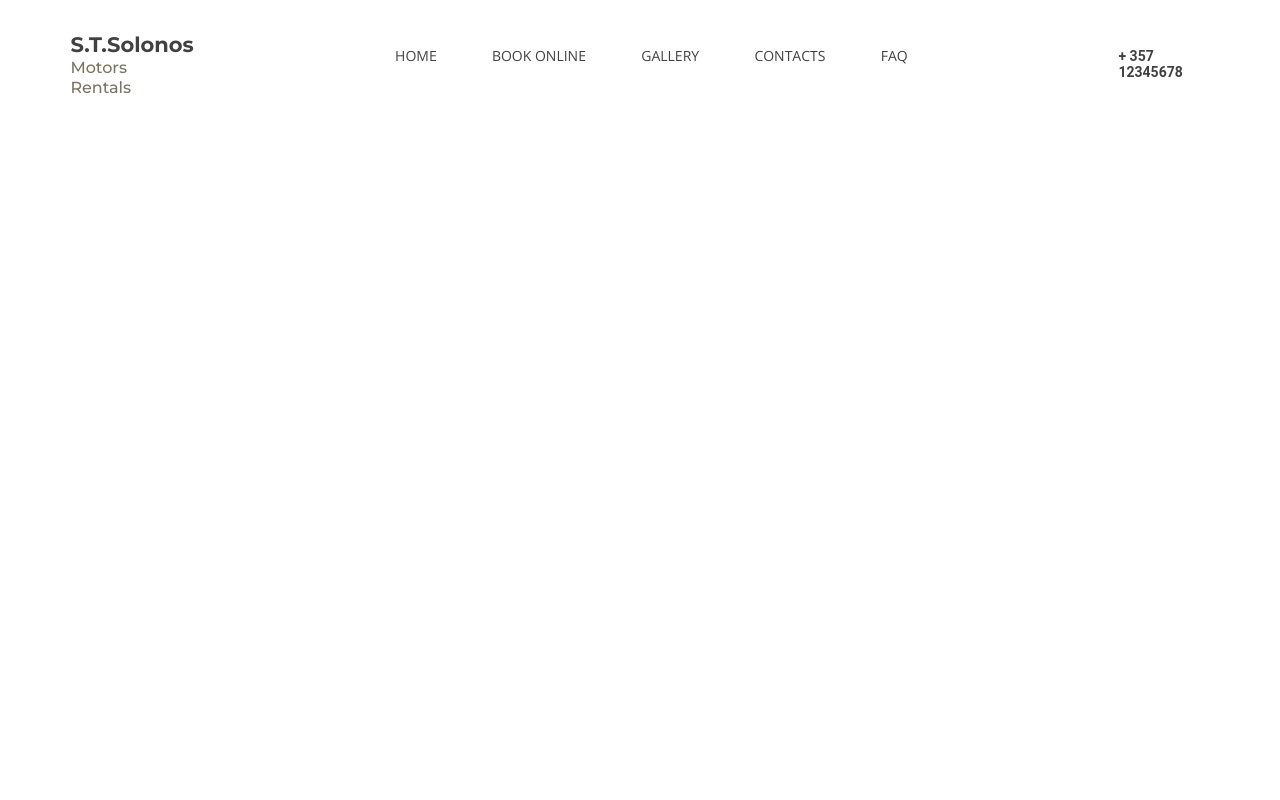
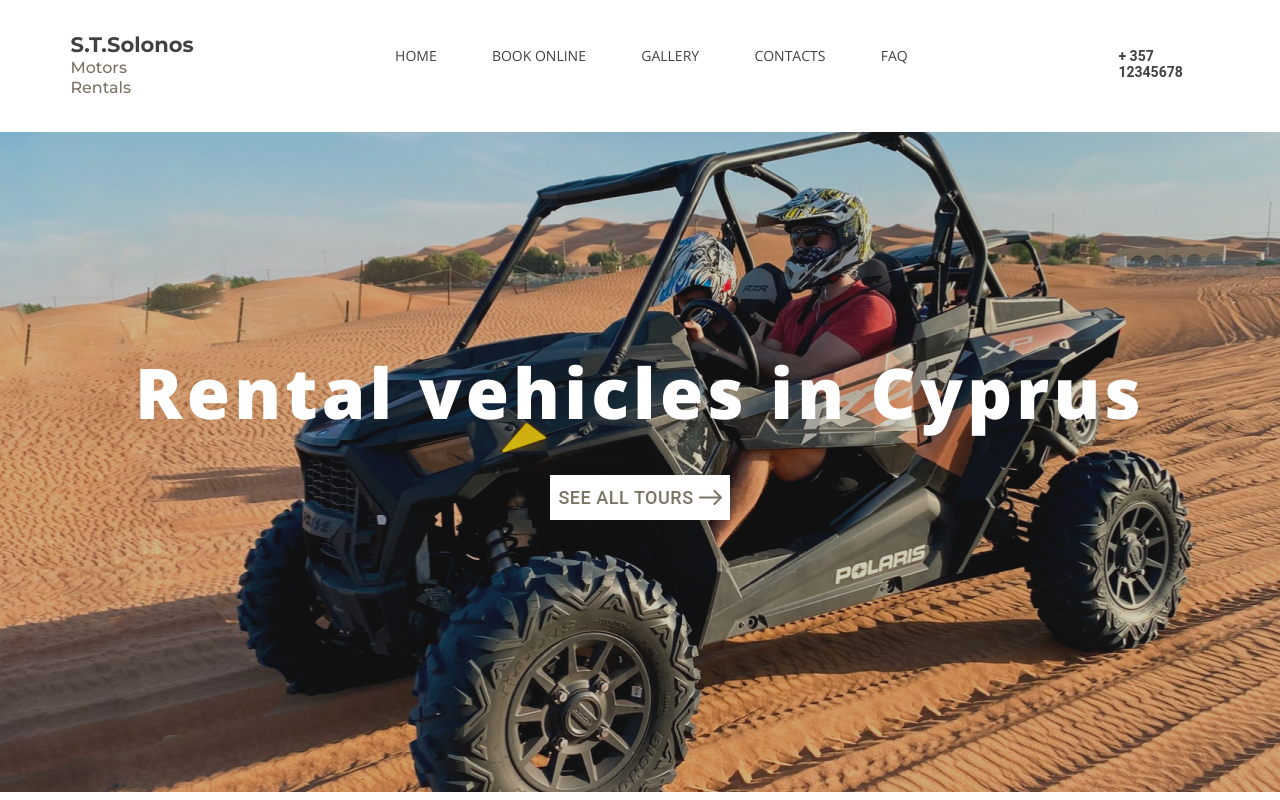
Before and after one commit to StanP93/Motors-Rentals-site, a website: page index.html in a window 1280 px wide. Drawn offline with nearby package versions, Linux system fonts and the light colour scheme.

Commit message:
added head-block and styles

```diff
--- a/index.html
+++ b/index.html
@@ -31,7 +31,10 @@
         </div>
     </header>
     <main>
-
+        <article class="head-block">
+            <h1>Rental vehicles in Cyprus</h1>
+            <button>See all tours<img src="assets/images/arrow.svg" alt="no-image"></button>
+        </article>
     </main>
     <footer>
 
--- a/style.less
+++ b/style.less
@@ -49,3 +49,28 @@
     padding-top: 48px;
     padding-bottom: 46px;
 }
+.head-block {
+    background-image: url('assets/images/buggy.jpg');
+    background-size: cover;
+    text-align: center;
+    & h1 {
+        .font('Open Sans', normal, 800, 70px, 95px, @white);
+        letter-spacing: 0.06em;
+        padding: 213px 0 35px 0;
+    }
+    & button {
+        width: 14%;
+        border: none;
+        background-color: @white;
+        .font('Roboto', normal, 500, 18px, 21px, @book-btn);
+        text-transform: uppercase;
+        letter-spacing: 0.03em;
+        height: 45px;
+        margin-bottom: 272px;
+    }
+    & img {
+        vertical-align: middle;
+        margin-left: 5px;
+        margin-bottom: 3px;
+    }
+}
```
Also changed, not shown: assets/images/arrow.svg (added), style.css.
